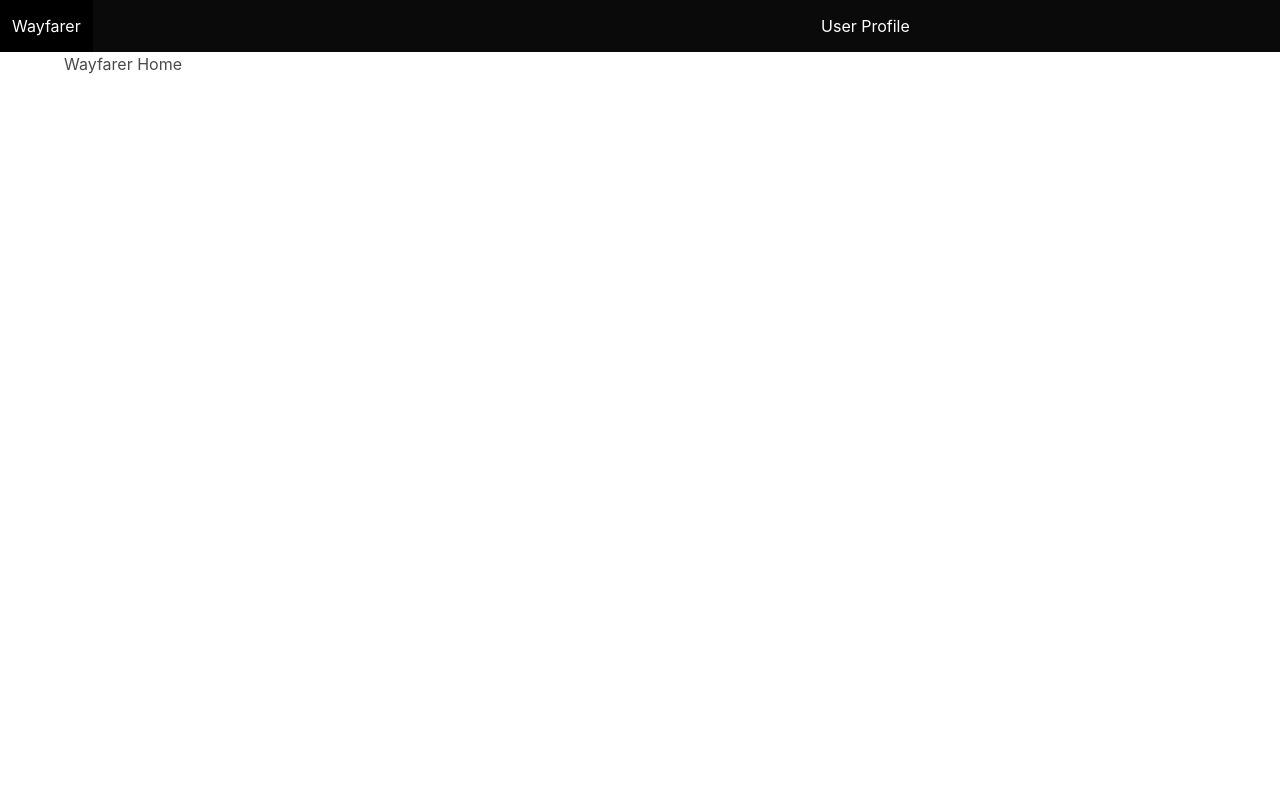
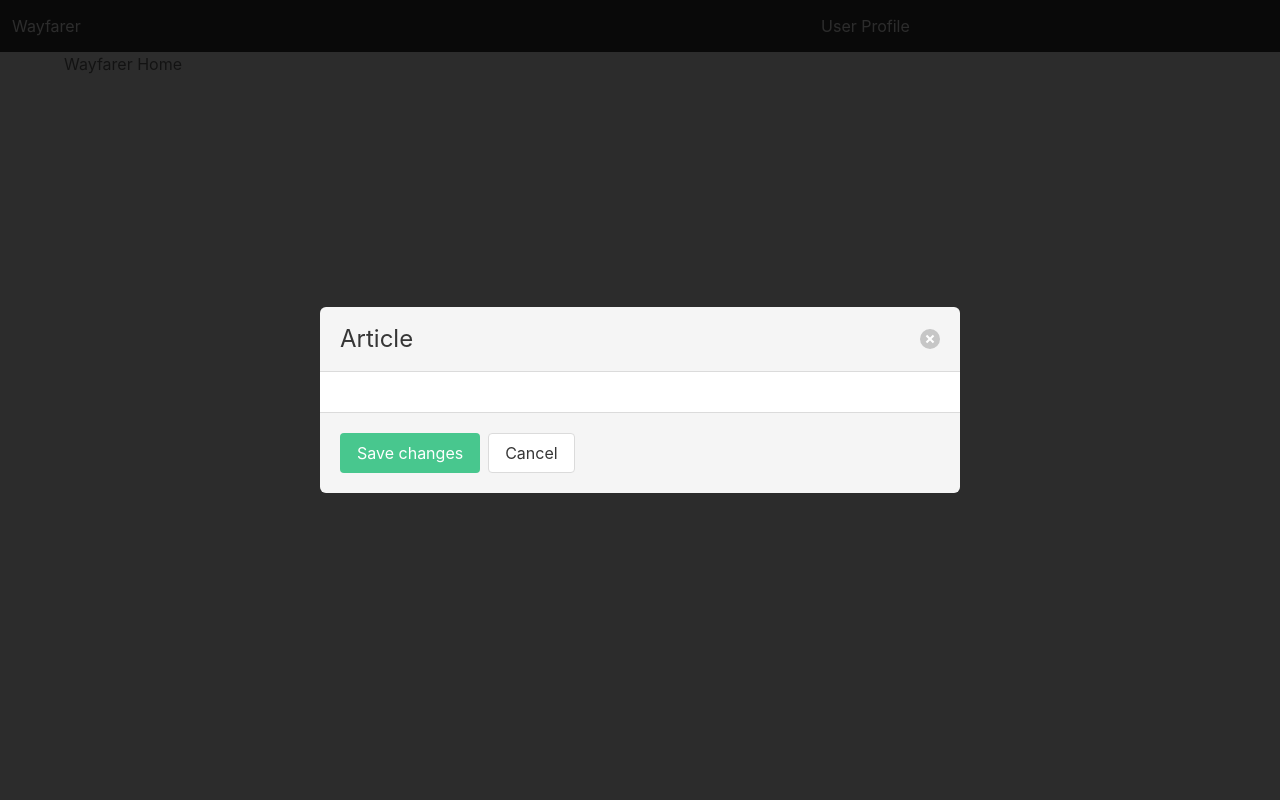
Before and after one commit to RonnellValdez/Wayfarer-DjangoPy, a Django app: page / in a window 1280 px wide. Run offline with Django 3.2, Linux system fonts and the light colour scheme.

Commit message:
Added modal section in home.html

```diff
--- a/main_app/templates/home.html
+++ b/main_app/templates/home.html
@@ -4,4 +4,21 @@
 
 <h1>Wayfarer Home</h1>
 
+<div class="modal is-active">
+  <div class="modal-background"></div>
+  <div class="modal-card">
+    <header class="modal-card-head">
+      <p class="modal-card-title">Article</p>
+      <button class="delete" aria-label="close"></button>
+    </header>
+    <section class="modal-card-body">
+      <!-- Content ... -->
+    </section>
+    <footer class="modal-card-foot">
+      <button class="button is-success">Save changes</button>
+      <button class="button">Cancel</button>
+    </footer>
+  </div>
+</div>
+
 {% endblock %}
```
